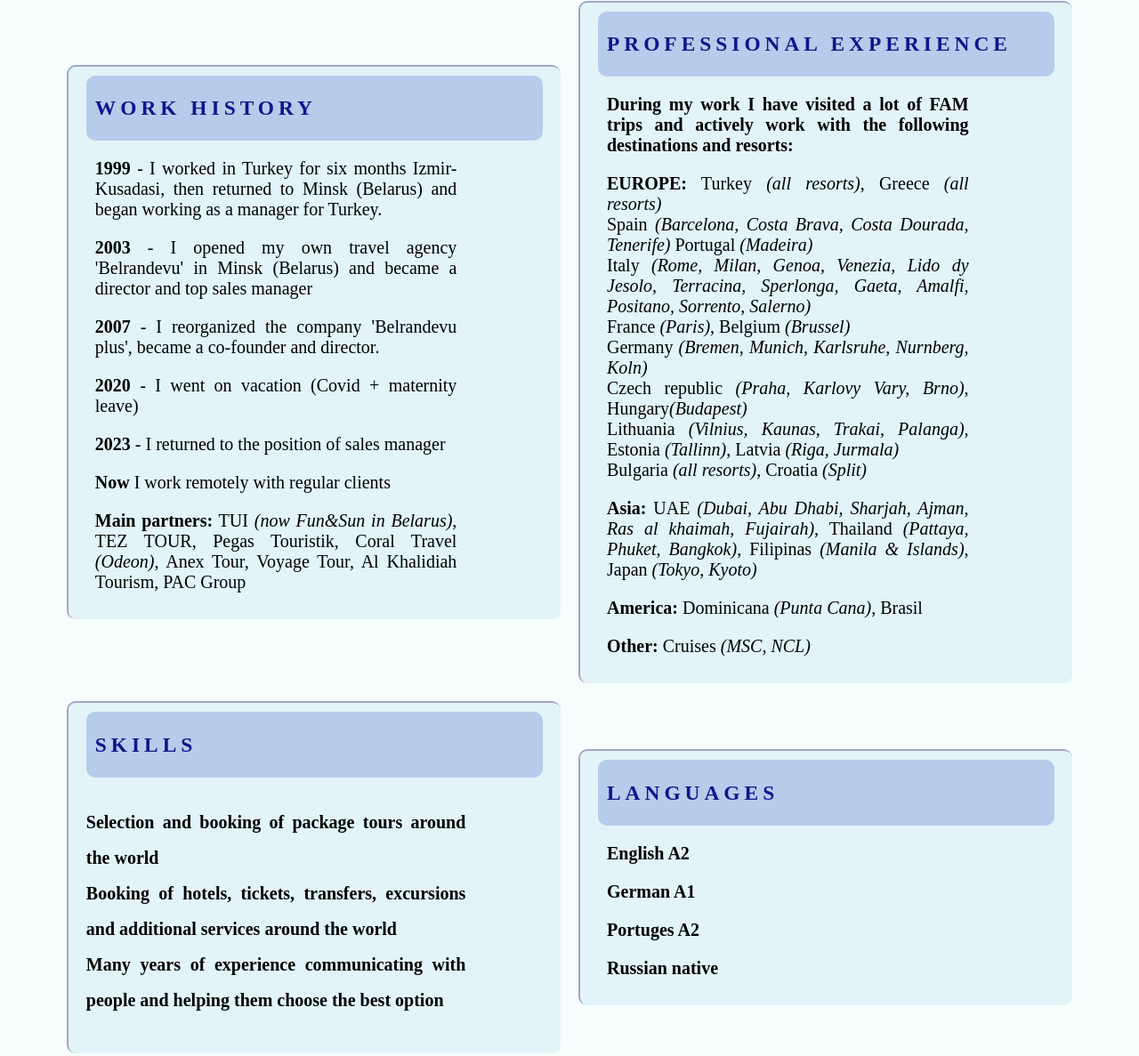
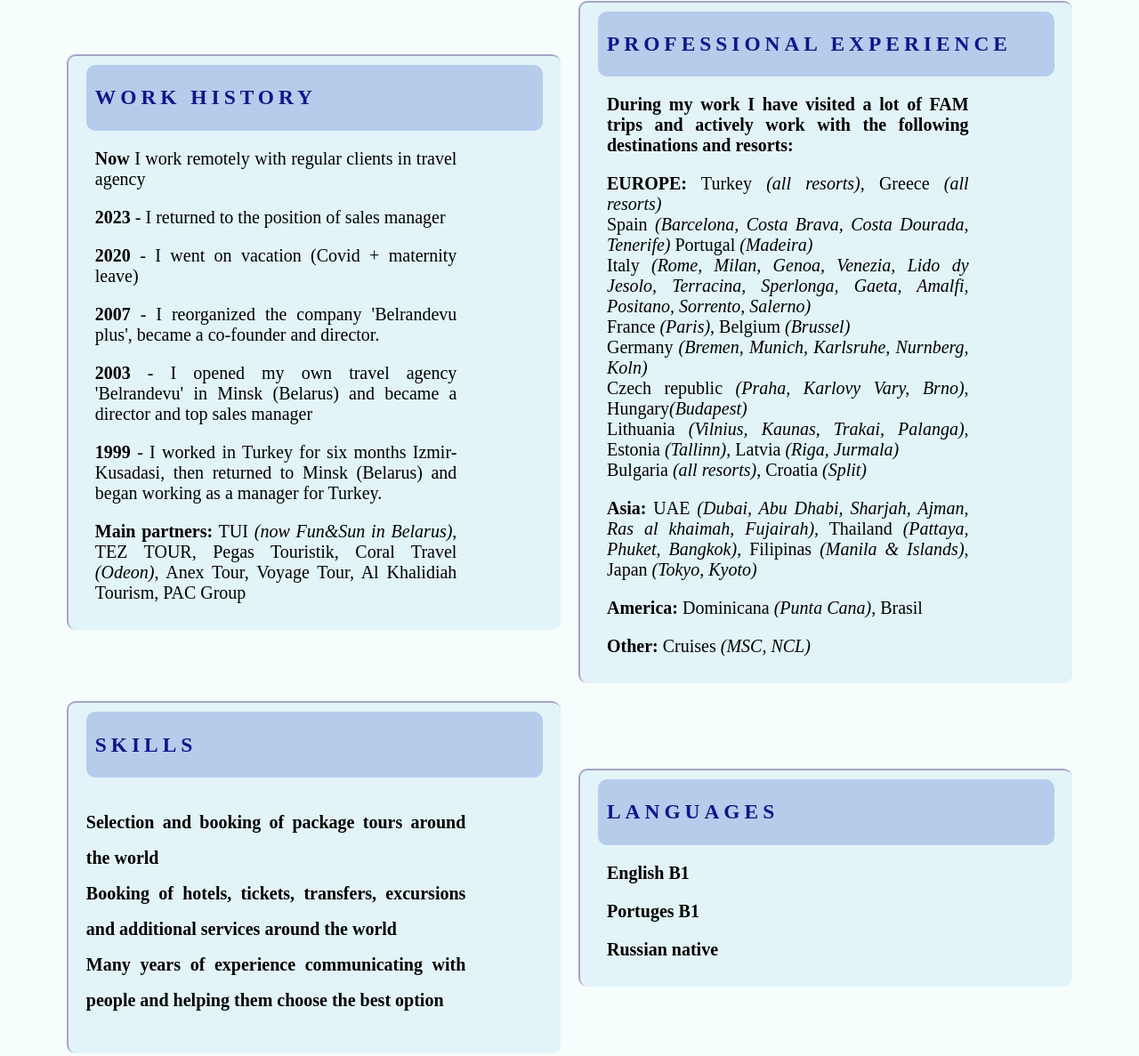
Before and after one commit to Maryana17/CV, a plain HTML site: page index.html in a window 1280 px wide. Shown: the part 781-1968 px from the top of the page at 89% size. Drawn offline with Linux system fonts and the light colour scheme.

Commit message:
Update index.html

```diff
--- a/index.html
+++ b/index.html
@@ -50,12 +50,12 @@
             </div>
 
                 <div class="block">
+                    <p><b>Now </b> I work remotely with regular clients in travel agency </p>
+                    <p><b>2023</b> - I returned to the position of sales manager</p>
+                    <p><b>2020</b> - I went on vacation (Covid + maternity leave) </p>
+                    <p><b>2007</b> - I reorganized the company 'Belrandevu plus', became a co-founder and director. </p>
+                    <p><b>2003</b> - I opened my own travel agency 'Belrandevu' in  Minsk (Belarus) and became a director and top sales manager</p>
                     <p><b>1999</b> - I worked in Turkey for six months Izmir-Kusadasi, then returned to Minsk (Belarus) and began working as a manager for Turkey.</p>
-                    <p><b>2003</b> - I opened my own travel agency 'Belrandevu' in  Minsk (Belarus) and became a director and top sales manager</p>
-                    <p><b>2007</b> - I reorganized the company 'Belrandevu plus', became a co-founder and director. </p>
-                    <p><b>2020</b> - I went on vacation (Covid + maternity leave) </p>
-                    <p><b>2023</b> - I returned to the position of sales manager</p>
-                    <p><b>Now </b> I work remotely with regular clients </p>
                     <p><b>Main partners:</b> TUI <i>(now Fun&Sun in Belarus)</i>, TEZ TOUR, Pegas Touristik, Coral Travel <i>(Odeon)</i>, Anex Tour, Voyage Tour, Al Khalidiah Tourism, PAC Group</p>
                     </div>
         </section>
@@ -87,9 +87,8 @@
                 <h3>Languages</h3>
             </div>
             <div class="block">
-                <p><span class="text">English A2</span></p>
-                <p><span class="text">German  A1</span></p>
-                <p><span class="text">Portuges  A2</span></p>
+                <p><span class="text">English B1</span></p>
+                <p><span class="text">Portuges  B1</span></p>
                 <p><span class="text">Russian native</span></p>
             </div>
         </section>
```
